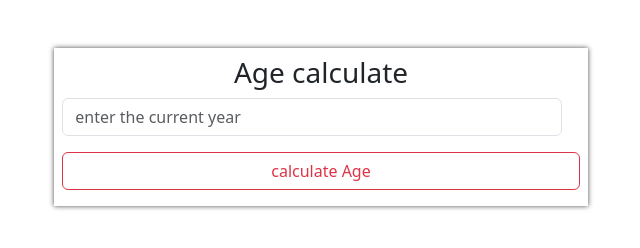
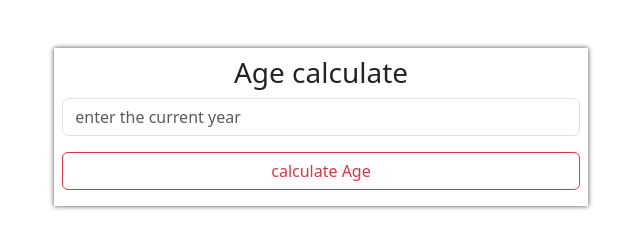
Before and after one commit to olasamm/Age-calculators, a plain HTML site: page index.html in a window 1280 px wide. Shown: the full height of the page, 319-959 px from the left. Drawn offline with Linux system fonts and the light colour scheme.

Commit message:
second commit

```diff
--- a/index.html
+++ b/index.html
@@ -11,7 +11,7 @@
     <div class="container mt-lg-5  col-lg-5 col-10 p-2 my-5" style="box-shadow: 0 0 5px rgb(74, 74, 74);">
         <h3 class="text-center">Age calculate</h3>
         <div class=" alert alert-danger fw-bold p-1 text-center" style="display: none;" id="error">space can't be empty</div>
-    <input type="number" placeholder="enter the current year" class="form-control shadow-none" style="width: 500px;" id="age">
+    <input type="number" placeholder="enter the current year" class="form-control shadow-none w-100"  id="age">
 
     <button class="form-control btn btn-outline-danger mt-3 shadow-none" onclick="calculate()">calculate Age</button>
     <p id="show" class="text-center my-2"></p>
```
